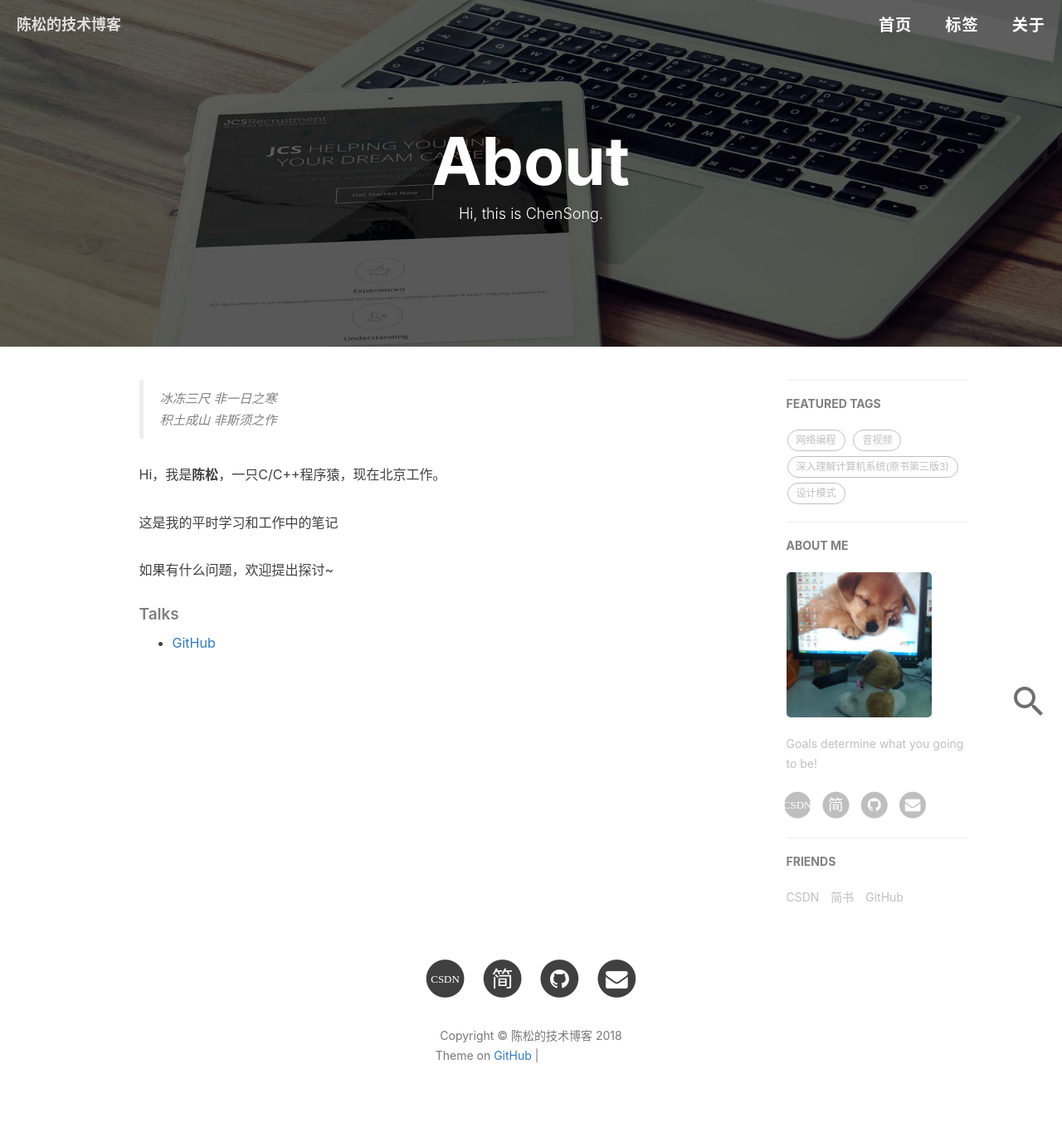
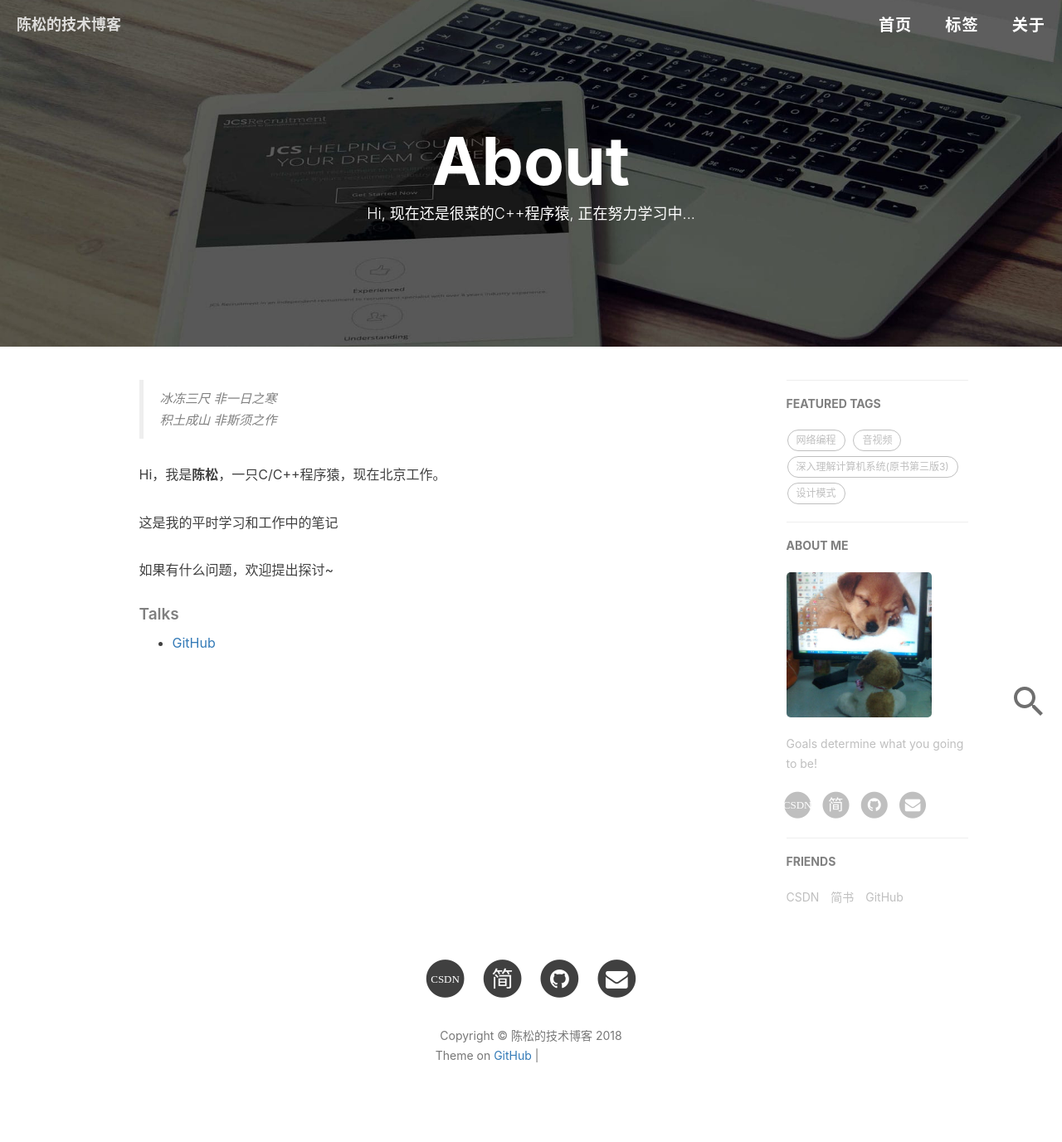
Before and after one commit to chensongpoixs/chensongpoixs.github.io, a Jekyll site: the page built from about.html, in a window 1280 px wide. Shown: the whole page at 83% size. Built offline with Jekyll 4.4.1, drawn with Linux system fonts in a browser that asks for light colours; nearby versions of some CDN libraries; grey boxes are pictures that could not be loaded.

Commit message:
博主信息

```diff
--- a/about.html
+++ b/about.html
@@ -1,7 +1,7 @@
 ---
 layout: page
 title: "About"
-description: "Hi, this is ChenSong."
+description: "Hi, 现在还是很菜的C++程序猿, 正在努力学习中..."
 header-img: "img/post-bg-rwd.jpg"
 ---
 
```
